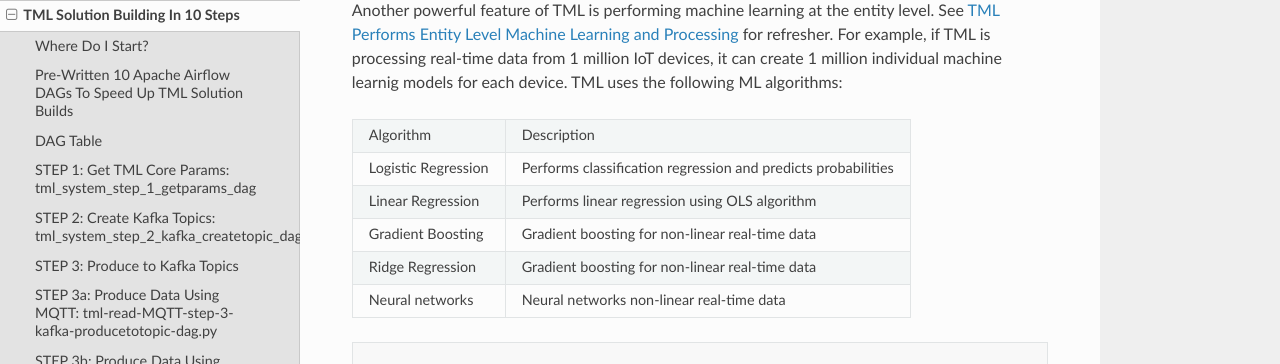
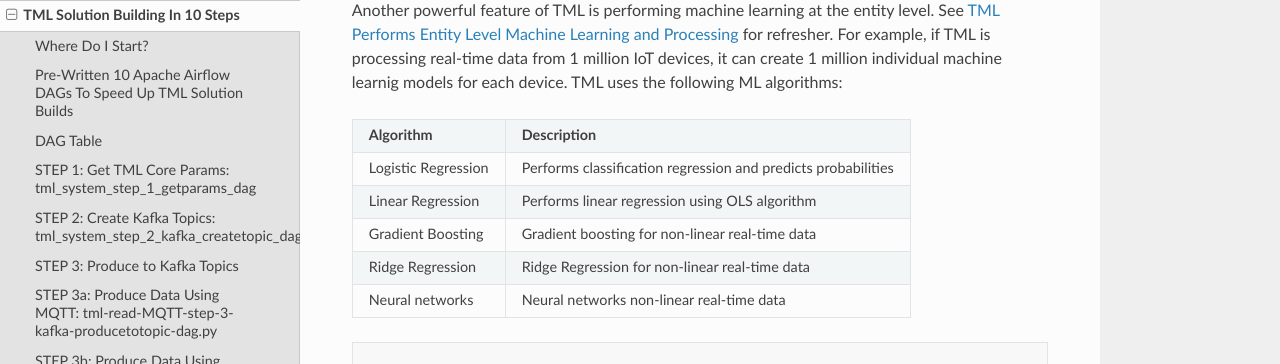
Before and after one commit to smaurice101/readthedocs, a Sphinx documentation site: the page built from docs/source/tmlbuilds.rst, in a window 1280 px wide and 900 px high, scrolled down 16892 px. Shown: the top 364 px of the window. Built offline with Sphinx 7.4.7 and the Read the Docs theme 2.0.0, drawn with Linux system fonts in a browser that asks for light colours.

Commit message:
Update tmlbuilds.rst

```diff
--- a/docs/source/tmlbuilds.rst
+++ b/docs/source/tmlbuilds.rst
@@ -993,8 +993,8 @@
 
 .. list-table::
 
-   * - Algorithm
-     - Description
+   * - **Algorithm**
+     - **Description**
    * - Logistic Regression
      - Performs classification regression and predicts probabilities
    * - Linear Regression
@@ -1002,7 +1002,7 @@
    * - Gradient Boosting
      - Gradient boosting for non-linear real-time data
    * - Ridge Regression
-     - Gradient boosting for non-linear real-time data
+     - Ridge Regression for non-linear real-time data
    * - Neural networks
      - Neural networks non-linear real-time data
 
```
